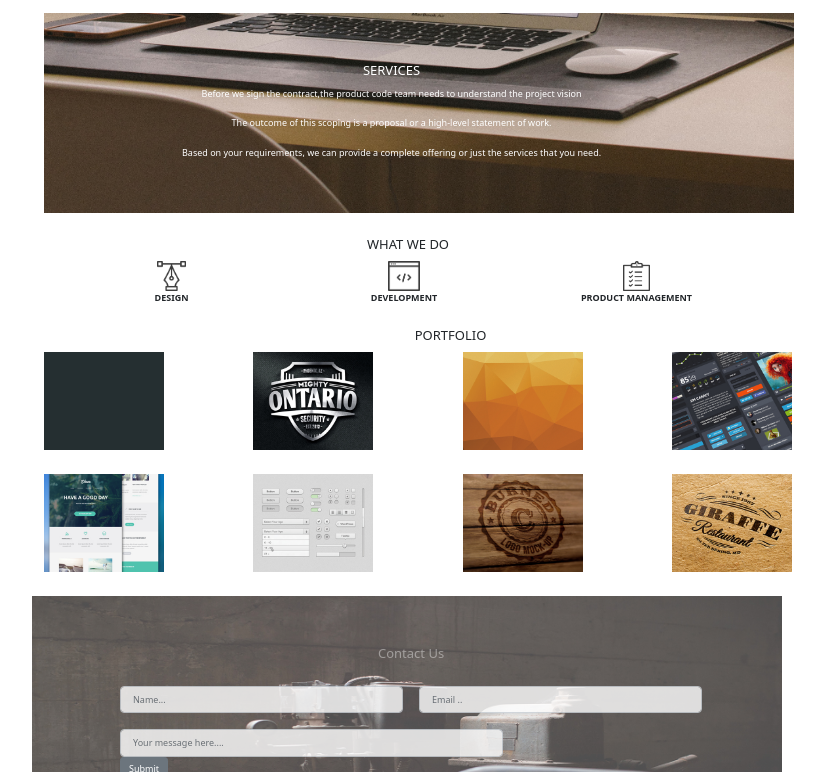
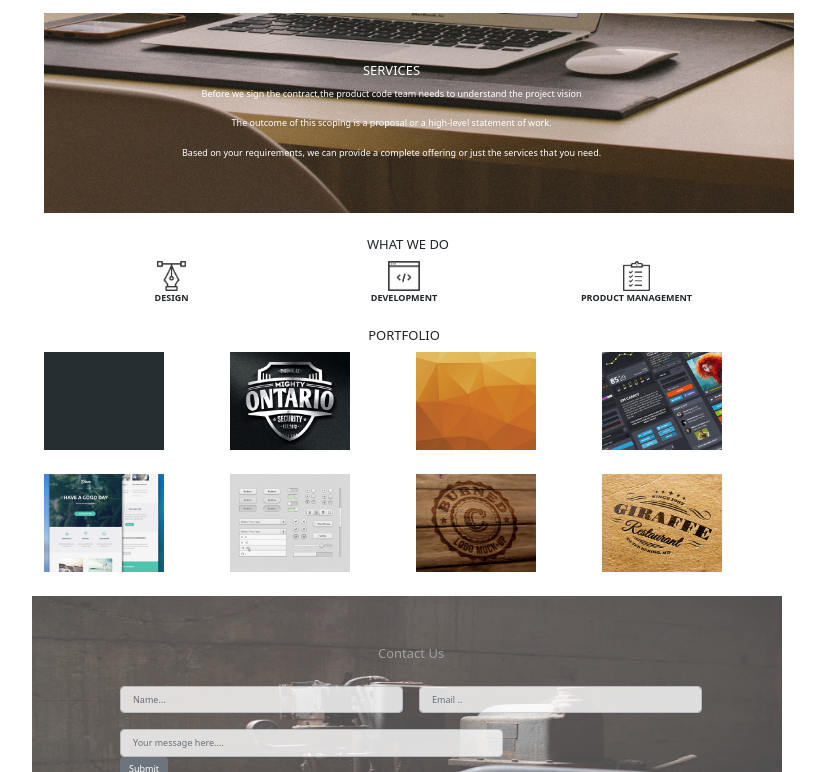
Before and after one commit to Carolkinyua-hub/Delani, a plain HTML site: page index.html in a window 1280 px wide. Shown: the part 547-1319 px from the top of the page, without its empty margins (50-875 px from the left). Drawn offline with nearby package versions, Linux system fonts and the light colour scheme.

Commit message:
add changes

```diff
--- a/index.html
+++ b/index.html
@@ -81,7 +81,7 @@
 
 								<div class="container">
 								<div class="row">
-									<div class="col-md-9">
+									<div class="col-md-8">
 										<div class="row">
 											<h5 class="title">PORTFOLIO</h5>
 											<div class="col-sm-3"><img src="Images/work4.jpg" class="work"></div>
```
Also changed, not shown: Images/Screenshot from 2021-10-26 11-40-32.jpg (added), 1 other file.
